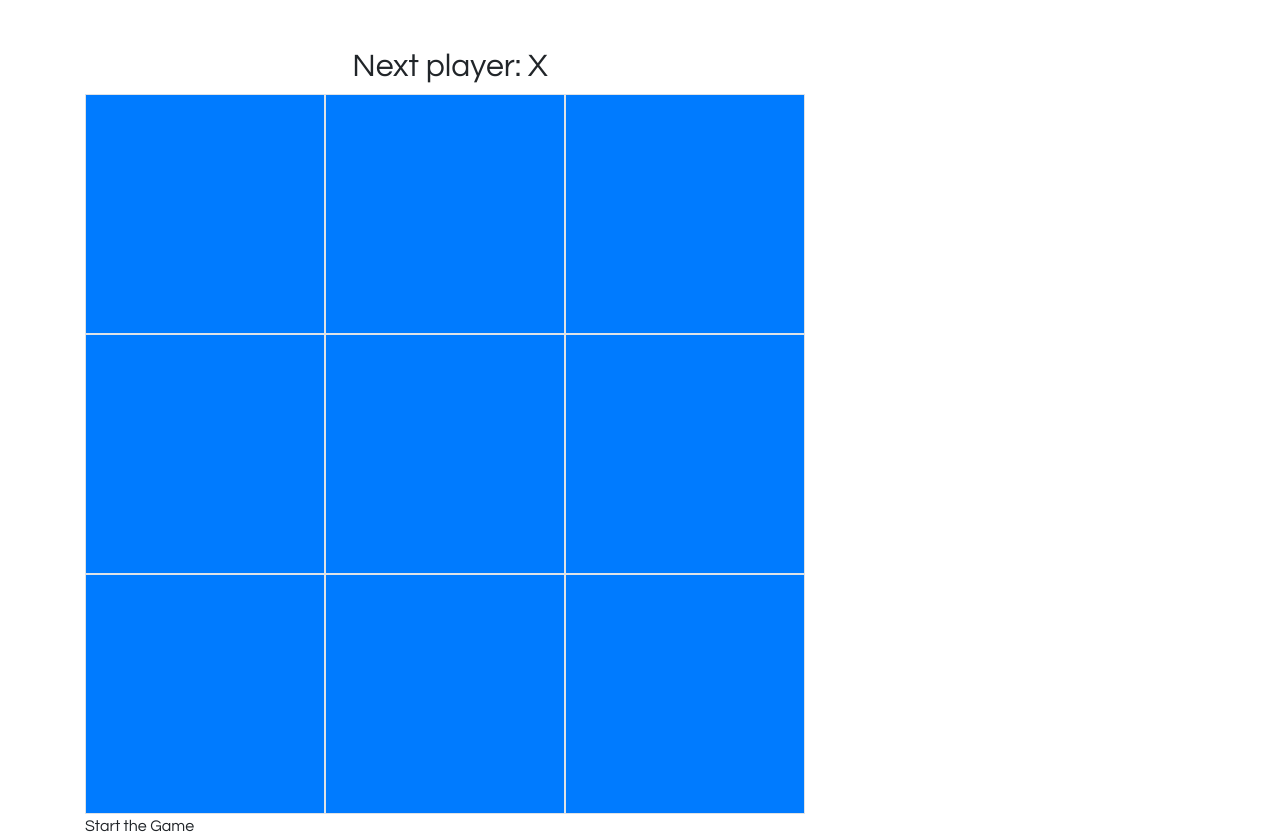
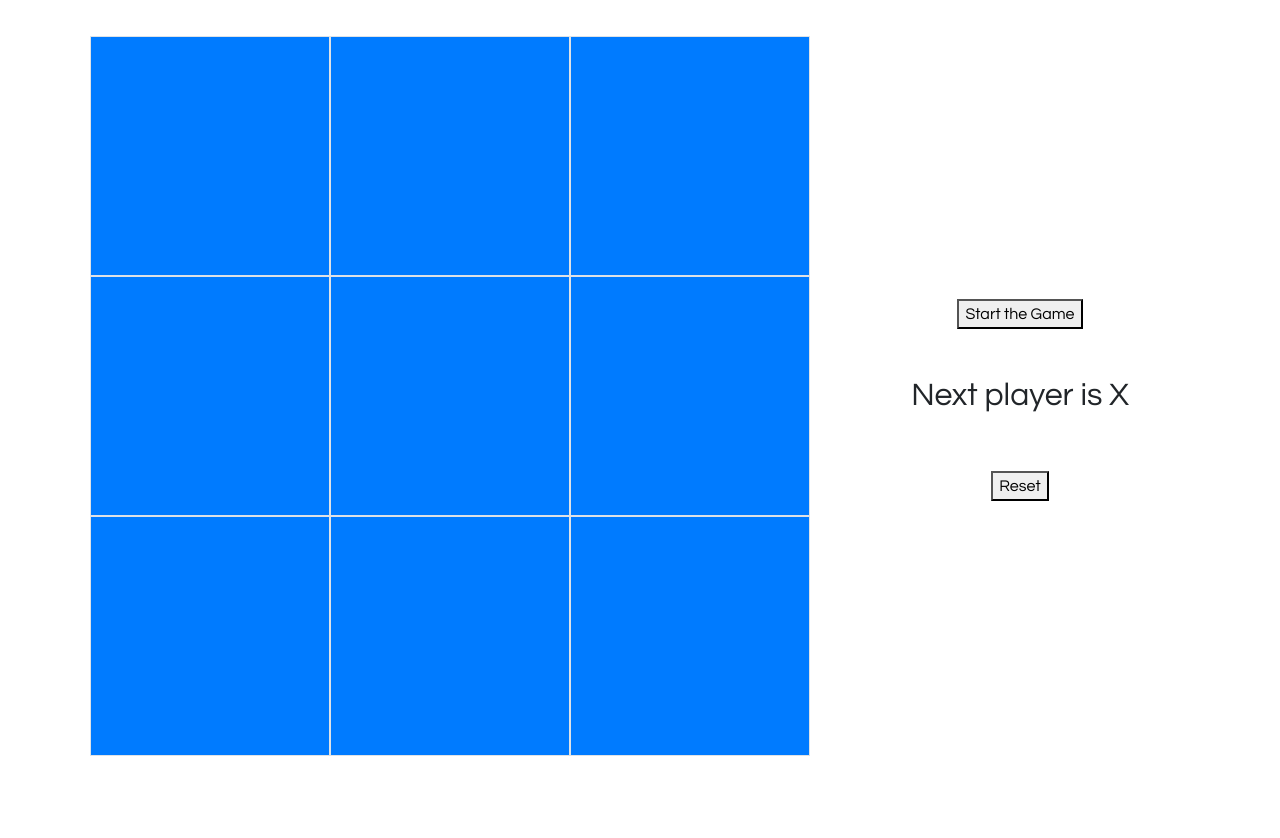
Before and after one commit to saadmalik200/tic-tac-toe-react, a React app: page / in a window 1280 px wide. After the commit the page ends 800 px from the top, so only its background shows below. Built offline with nearby package versions, Linux system fonts and the light colour scheme.

Commit message:
winner added

```diff
--- a/src/components/Board.js
+++ b/src/components/Board.js
@@ -36,12 +36,11 @@ function Board() {
 
     // <Square value="X" />
   };
-  const status = state.playerX ? "Next player: X" : "Next player: O";
+  // const status = state.playerX ? "Next player: X" : "Next player: O";
 
   return (
     <React.Fragment>
-      <div className="status h2 text-center">{status}</div>
-      <div className="">
+      <div className="d-flex justify-content-center">
         {renderSquare(0)}
         {/* {renderSquare(1)}
         {renderSquare(2)}
@@ -50,9 +49,9 @@ function Board() {
         {renderSquare(5)}
         {renderSquare(6)}
         {renderSquare(7)}
-        {renderSquare(8)} */}
+      {renderSquare(8)} */}
       </div>
-      <div>Start the Game</div>
+      <div className="status h2 text-center">{status}</div>
     </React.Fragment>
   );
 }
--- a/src/components/Context.js
+++ b/src/components/Context.js
@@ -3,19 +3,64 @@ import { createContext, useReducer } from "react";
 export const Context = createContext();
 
 const ContextProvider = ({ children }) => {
+  function determineWinner(player, boardSquares) {
+    if (
+      (boardSquares["1"] === player &&
+        boardSquares["2"] === player &&
+        boardSquares["3"] === player) ||
+      (boardSquares["4"] === player &&
+        boardSquares["5"] === player &&
+        boardSquares["6"] === player) ||
+      (boardSquares["7"] === player &&
+        boardSquares["8"] === player &&
+        boardSquares["9"] === player) ||
+      (boardSquares["1"] === player &&
+        boardSquares["4"] === player &&
+        boardSquares["7"] === player) ||
+      (boardSquares["2"] === player &&
+        boardSquares["5"] === player &&
+        boardSquares["8"] === player) ||
+      (boardSquares["3"] === player &&
+        boardSquares["6"] === player &&
+        boardSquares["9"] === player) ||
+      (boardSquares["1"] === player &&
+        boardSquares["5"] === player &&
+        boardSquares["9"] === player) ||
+      (boardSquares["3"] === player &&
+        boardSquares["5"] === player &&
+        boardSquares["7"] === player)
+    ) {
+      return player;
+    }
+    return null;
+  }
+
   const reducer = (state, action) => {
     switch (action.type) {
       case "PLAYER_MOVE":
+        // if winner trigger reset
+        if (state.winner === "X" || state.winner === "O") {
+          return state;
+        }
+        if (state.start) {
           const boardSquares = state.boardSquares;
           const player = state.playerX ? "X" : "O";
           boardSquares[action.squareNumber] = player;
-        console.log("Player Move", action.squareNumber);
+          let winner = determineWinner(player, state.boardSquares);
+          // console.log("Player Move", action.squareNumber);
           // console.log();
           return {
             ...state,
             boardSquares,
             playerX: !state.playerX,
+            winner,
           };
+        } else {
+          return state;
+        }
+
+      case "start":
+        return { ...state, start: true };
 
       case "reset":
         return {
@@ -33,6 +78,7 @@ const ContextProvider = ({ children }) => {
           },
           playerX: true,
           winner: null,
+          start: false,
         };
       default:
         return state;
@@ -53,6 +99,7 @@ const ContextProvider = ({ children }) => {
     },
     playerX: true,
     winner: null,
+    start: false,
   };
 
   const [state, dispatch] = useReducer(reducer, initialState);
--- a/src/components/Game.js
+++ b/src/components/Game.js
@@ -1,18 +1,41 @@
-import React from "react";
+import React, { useContext } from "react";
 import Board from "./Board";
+import { Context } from "./Context";
 function Game() {
+  const { state, dispatch } = useContext(Context);
+
+  const status = state.playerX ? "Next player is X" : "Next player is O";
+
   return (
-    <article className="game container mt-5">
+    <div className="game">
+      <article className=" container ">
         <section className="row">
           <div className="col-sm-8 game-board">
             <Board />
           </div>
-        <div className="col-sm-4 game-info">
-          <p className="h2">{/* status */}</p>
+          <div className="col-sm-4 game-info d-flex flex-column align-items-center  justify-content-center  ">
+            <button
+              className="my-5"
+              onClick={() => dispatch({ type: "start" })}
+            >
+              Start the Game
+            </button>
+            {state.winner ? (
+              <p className="h2">Player {state.winner} won 🥳 </p>
+            ) : (
+              <p className="h2">{status}</p>
+            )}
+            <button
+              className="my-5"
+              onClick={() => dispatch({ type: "reset" })}
+            >
+              Reset
+            </button>
             <ul className="nav nav-pills flex-column">{/* TODO */}</ul>
           </div>
         </section>
       </article>
+    </div>
   );
 }
 
```
Also changed, not shown: src/styles/index.css. Lines whose indentation alone changed are shown as unchanged.
